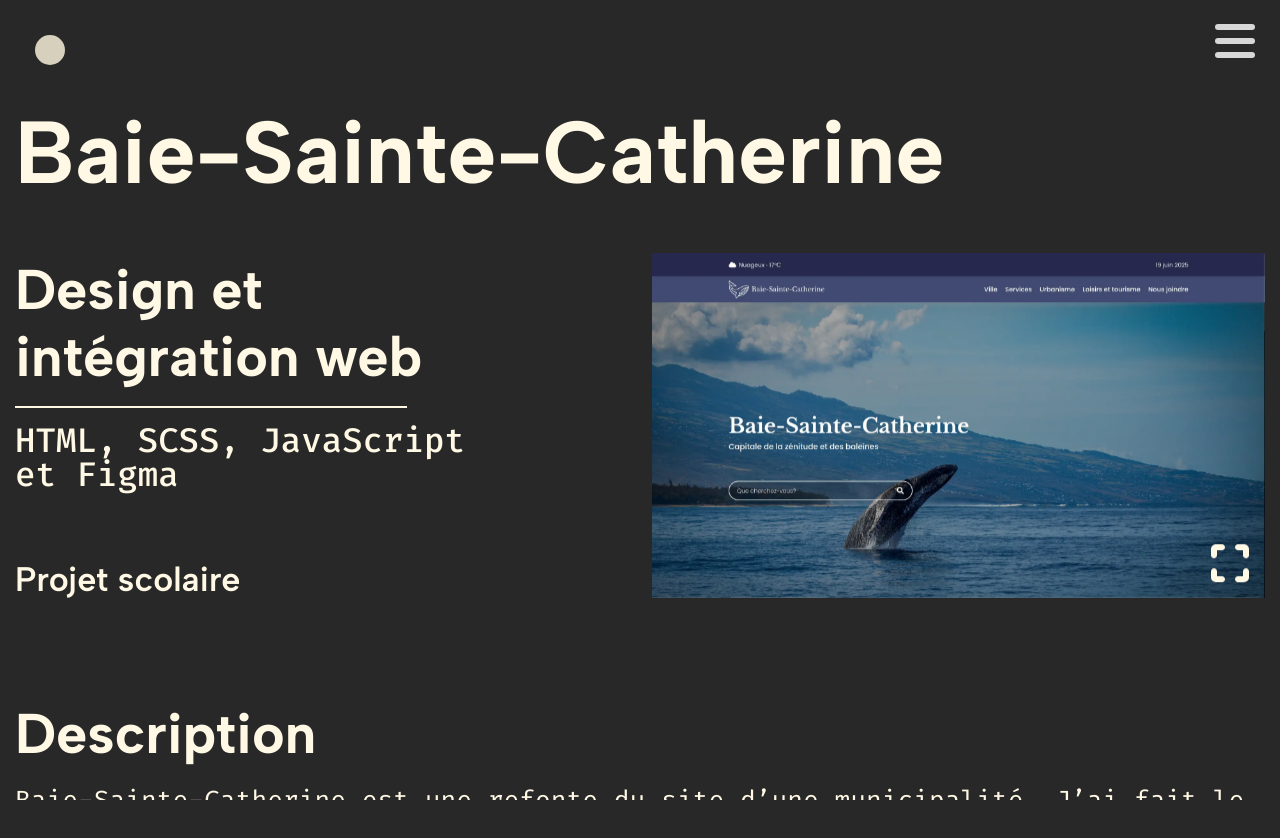
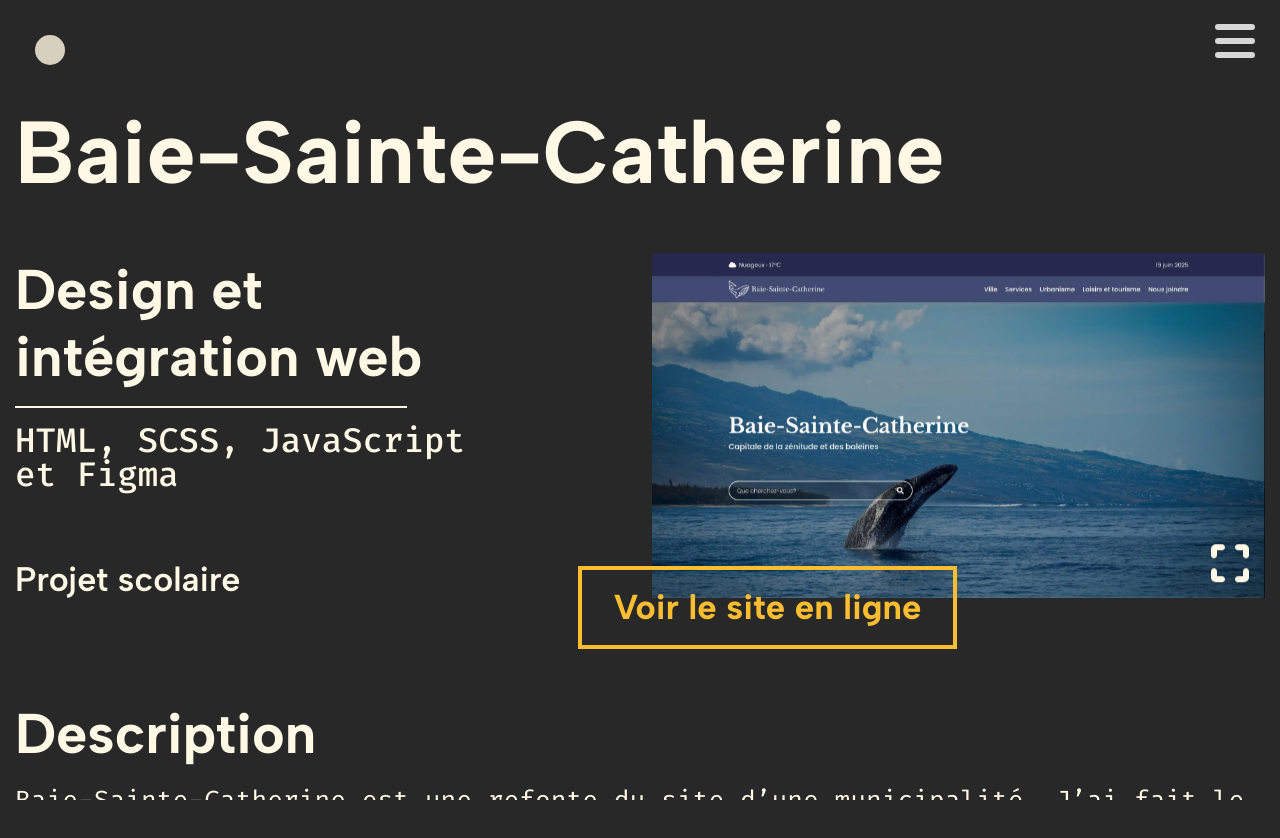
Before and after one commit to JeremyBourg/portfolio, a SvelteKit app: page /projets/bsc in a window 1280 px wide. Shown: the top 838 px of the page. Built offline with nearby package versions, Linux system fonts and the light colour scheme.

Commit message:
add button to link project

```diff
--- a/src/routes/projets/[slug]/+page.svelte
+++ b/src/routes/projets/[slug]/+page.svelte
@@ -1,6 +1,7 @@
 <script>
 import click from "$lib/assets/modal-icon.svg";
 import Modal from '$lib/components/Modal.svelte';
+import CTA from '$lib/components/CTA.svelte';
 import Swiper from "$lib/components/Swiper.svelte";
 import './style.scss';
 
@@ -23,7 +24,11 @@ let { data } = $props();
 		{:else}
 			<img src="{data.post.thumbnail}" alt="" data-speed="0.90">
 		{/if}
-		<!-- TODO: add link to project -->
+		{#if data.post.href}
+		<div class="button-container">
+			<CTA href={data.post.href} label={data.post.label ?? "Voir le projet"} />
+		</div>
+		{/if}
 	</section>
 	<section>
 		<h2>Description</h2>
@@ -65,4 +70,16 @@ let { data } = $props();
 video {
 	max-width: 100%;
 }
+.button-container {
+	position: absolute;
+	left: 45%;
+	top: 90%;
+    z-index: 3;
+
+    @media screen and (max-width: 600px){
+      position: unset;
+      margin: 0 auto;
+    }
+}
+
 </style>
--- a/src/routes/projets/[slug]/style.scss
+++ b/src/routes/projets/[slug]/style.scss
@@ -6,6 +6,7 @@ h1 {
   display: grid;
   grid-template-columns: repeat(2, 1fr);
   gap: 24px;
+  position: relative;
 
   @media screen and (max-width: 600px) {
     grid-template-columns: 1fr;
--- a/src/routes/projets/data.js
+++ b/src/routes/projets/data.js
@@ -49,6 +49,8 @@ export const posts = [
 		c'est un framework agréable avec beaucoup de fonctionnalités \
 		qui rendent le développement web beaucoup plus plaisant.</p>",
 		summary: "Le portfolio que vous êtes en train de regarder.",
+		href: "https://github.com/JeremyBourg/portfolio",
+		label: "Voir sur GitHub",
 		thumbnail: portfolioThumbnail,
 
 		sections: [
@@ -183,6 +185,8 @@ export const posts = [
 		<span>JavaScript</span>.</p>",
 		summary: "Refonte du site d’une municipalité. Conçu de A à Z du design jusqu’à l’intégration.",
 		thumbnail: bscImage,
+		href: "https://jbourg.dectim.ca/baie-sainte-catherine/",
+		label: "Voir le site en ligne",
 		clickable: true,
 		sections: [
 			{
@@ -231,6 +235,7 @@ export const posts = [
 		dans un jeu et la gestion de points et de temps.</p>",
 		summary: "Conception d’un jeu de ramassage de déchets avec des ennemis et des obstacles.",
 		thumbnail: smog_thumb,
+		href: "https://github.com/JeremyBourg/smogfight",
 		sections: [
 			{
 				type: "carousel",
```
